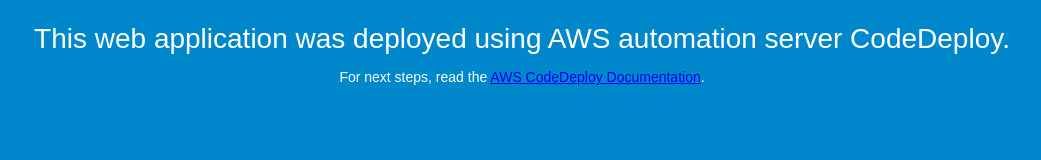
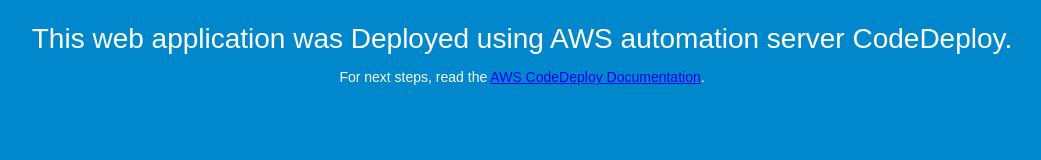
Before and after one commit to noc202/aws-ceploy53, a plain HTML site: page index.html in a window 1280 px wide. Shown: the whole page, without its empty margins (118-1159 px from the left). Drawn offline with Linux system fonts and the light colour scheme.

Commit message:
Update index.html

```diff
--- a/index.html
+++ b/index.html
@@ -27,7 +27,7 @@
 <body>
   <div align="center">
     <h1this is automation server in code deploy ...</h1>
-    <h2>This web application was deployed using AWS automation server CodeDeploy.</h2>
+    <h2>This web application was Deployed using AWS automation server CodeDeploy.</h2>
     <p>For next steps, read the <a href="http://aws.amazon.com/documentation/codedeploy">AWS CodeDeploy Documentation</a>.</p>
   </div>
 </body>
```
